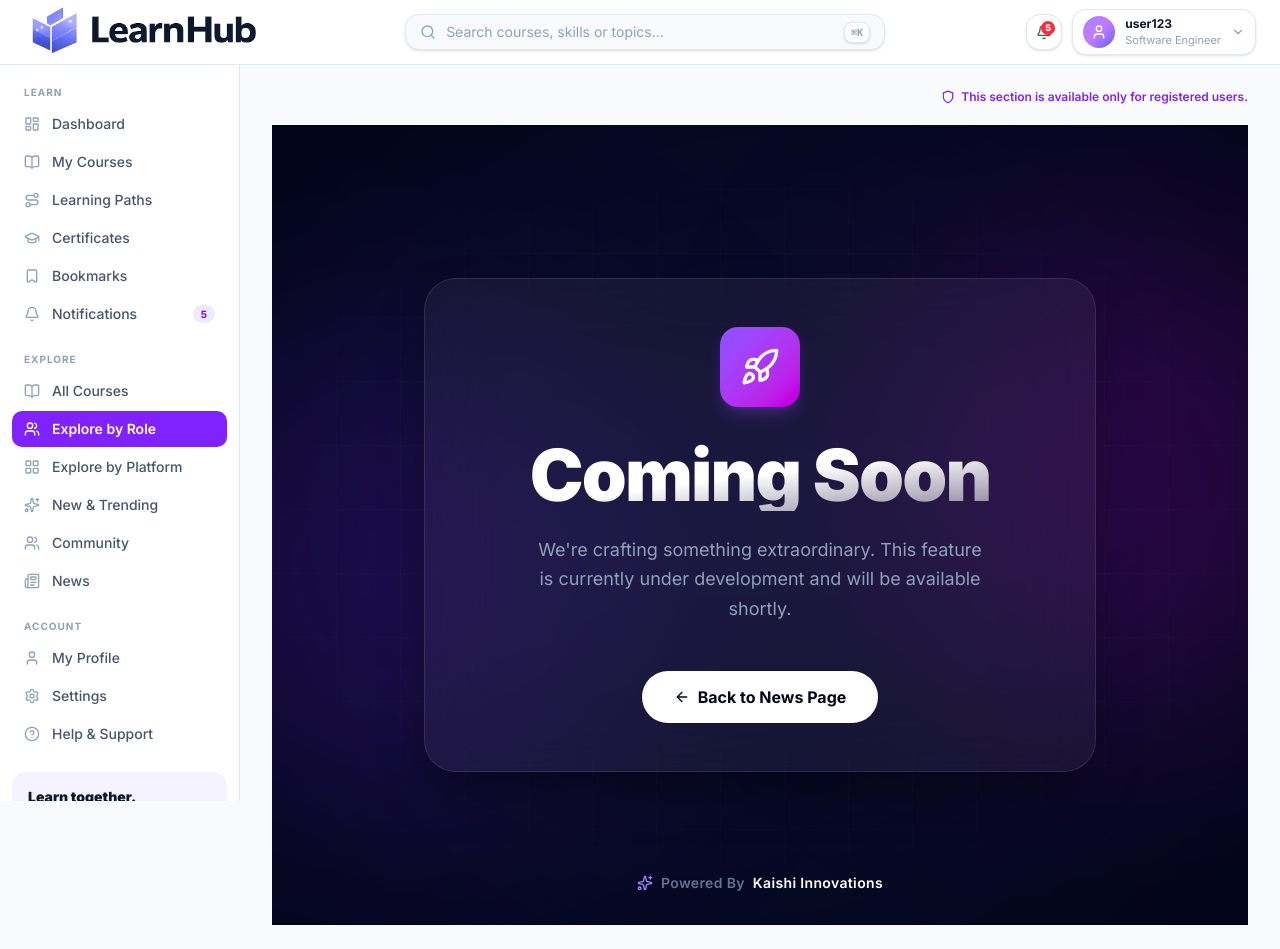
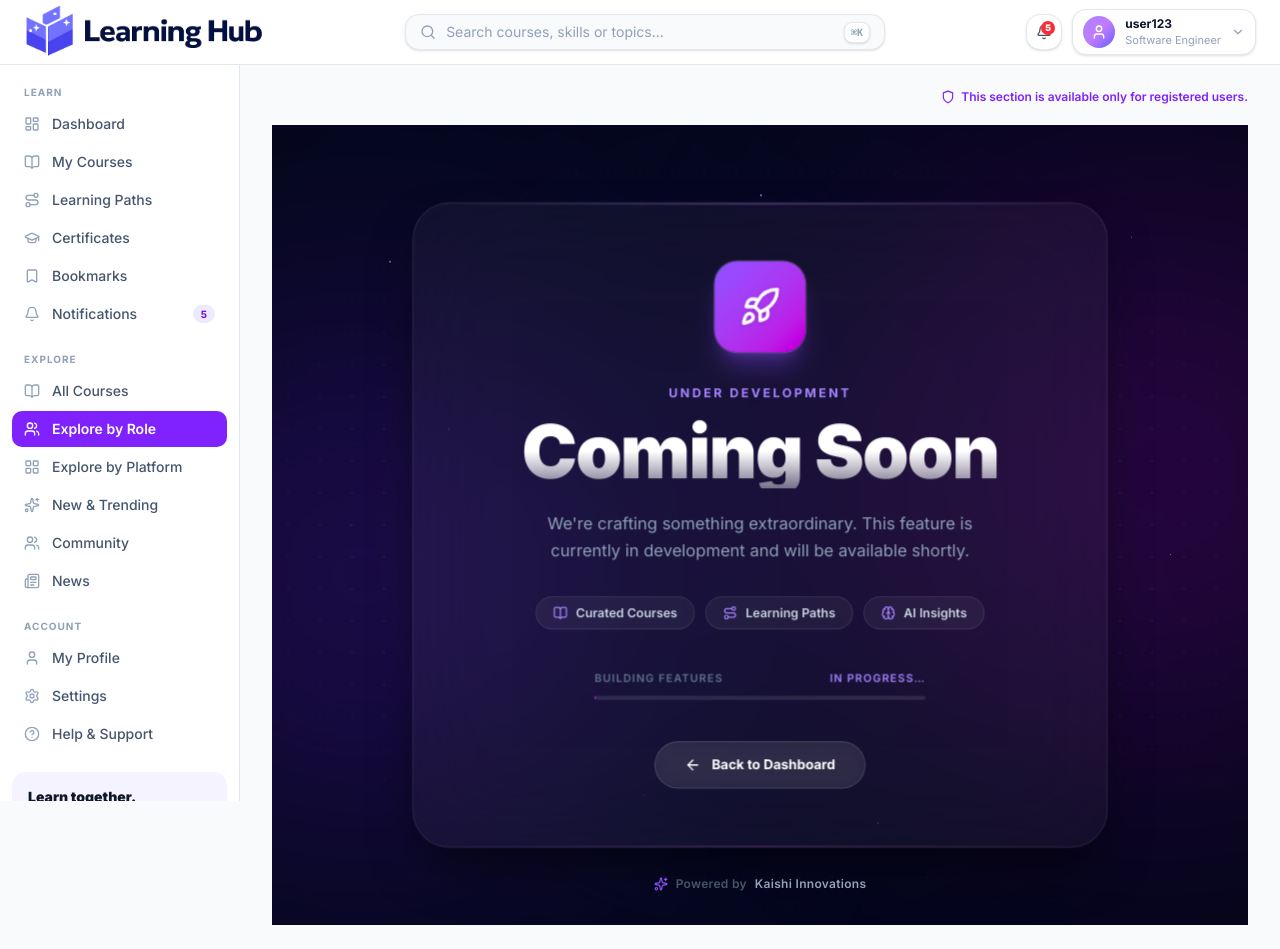
Before and after one commit to Senuja2001/learninghub, a Next.js app in the folder learninghub/: page /roles in a window 1280 px wide. Built offline with nearby package versions, Linux system fonts and the light colour scheme.

Commit message:
feat(ComingSoon): enhance component with animated particles and feature chips feat(LoadingScreen): improve loading animation and progress bar functionality fix(HomeNavbar): correct branding text from "LearnHub" to "Learning Hub"

```diff
--- a/learninghub/components/ComingSoon.tsx
+++ b/learninghub/components/ComingSoon.tsx
@@ -1,120 +1,269 @@
 "use client";
 
 import Link from "next/link";
-import { motion, useMotionTemplate, useMotionValue, useSpring } from "framer-motion";
-import { ArrowLeft, Rocket, Sparkles } from "lucide-react";
-import { MouseEvent } from "react";
+import {
+  motion,
+  useMotionTemplate,
+  useMotionValue,
+  useSpring,
+  useAnimate,
+  stagger,
+} from "framer-motion";
+import {
+  ArrowLeft,
+  Rocket,
+  BookOpen,
+  Route,
+  Brain,
+  Sparkles,
+} from "lucide-react";
+import { MouseEvent, useEffect } from "react";
 
-export default function ComingSoon() {
-  /* ─── 3D Hover Effect State ────────────────────────────── */
+/* ─── Floating particle data (static, no runtime randomness for SSR safety) ─── */
+const PARTICLES = [
+  { x: "12%",  y: "18%", size: 2,   delay: 0,    dur: 4.2 },
+  { x: "88%",  y: "14%", size: 1.5, delay: 0.8,  dur: 5.1 },
+  { x: "25%",  y: "72%", size: 2.5, delay: 1.4,  dur: 3.8 },
+  { x: "70%",  y: "68%", size: 1.5, delay: 0.3,  dur: 4.7 },
+  { x: "50%",  y: "10%", size: 2,   delay: 2.1,  dur: 5.5 },
+  { x: "8%",   y: "50%", size: 1,   delay: 1.7,  dur: 4.0 },
+  { x: "92%",  y: "55%", size: 1,   delay: 0.6,  dur: 3.5 },
+  { x: "38%",  y: "85%", size: 2,   delay: 2.5,  dur: 4.9 },
+  { x: "62%",  y: "88%", size: 1.5, delay: 1.1,  dur: 6.0 },
+  { x: "78%",  y: "32%", size: 1,   delay: 3.0,  dur: 4.3 },
+  { x: "18%",  y: "38%", size: 2.5, delay: 0.4,  dur: 5.8 },
+  { x: "55%",  y: "28%", size: 1,   delay: 1.9,  dur: 3.6 },
+];
+
+/* ─── Feature chips shown below the heading ─────────────────────────────────── */
+const FEATURES = [
+  { icon: BookOpen, label: "Curated Courses"  },
+  { icon: Route,    label: "Learning Paths"   },
+  { icon: Brain,    label: "AI Insights"      },
+];
+
+/* ─── Props ─────────────────────────────────────────────────────────────────── */
+interface ComingSoonProps {
+  /** Override the back-navigation destination. Defaults to "/dashboard". */
+  backHref?:  string;
+  /** Override the back-navigation label. Defaults to "Back to Dashboard". */
+  backLabel?: string;
+  /** Feature name shown in the subtitle, e.g. "Bookmarks". */
+  feature?:   string;
+}
+
+/* ═══════════════════════════════════════════════════════════════════════════════
+   Component
+═══════════════════════════════════════════════════════════════════════════════ */
+export default function ComingSoon({
+  backHref  = "/dashboard",
+  backLabel = "Back to Dashboard",
+  feature,
+}: ComingSoonProps) {
+
+  /* ── Cursor-tracked glow ───────────────────────────────────────────────── */
   const mouseX = useMotionValue(0);
   const mouseY = useMotionValue(0);
+  const rotateX = useSpring(useMotionValue(0), { damping: 25, stiffness: 180 });
+  const rotateY = useSpring(useMotionValue(0), { damping: 25, stiffness: 180 });
+  const bgGlow  = useMotionTemplate`radial-gradient(500px circle at ${mouseX}px ${mouseY}px, rgba(139,92,246,0.12), transparent 70%)`;
 
-  const rotateX = useSpring(useMotionValue(0), { damping: 30, stiffness: 200 });
-  const rotateY = useSpring(useMotionValue(0), { damping: 30, stiffness: 200 });
+  function onMouseMove(e: MouseEvent<HTMLDivElement>) {
+    const r = e.currentTarget.getBoundingClientRect();
+    mouseX.set(e.clientX - r.left);
+    mouseY.set(e.clientY - r.top);
+    rotateX.set(((e.clientY - r.top  - r.height / 2) / (r.height / 2)) * -8);
+    rotateY.set(((e.clientX - r.left - r.width  / 2) / (r.width  / 2)) *  8);
+  }
+  function onMouseLeave() { rotateX.set(0); rotateY.set(0); }
 
-  function handleMouseMove(e: MouseEvent<HTMLDivElement>) {
-    const rect = e.currentTarget.getBoundingClientRect();
-    const x = e.clientX - rect.left;
-    const y = e.clientY - rect.top;
-
-    // For glowing background
-    mouseX.set(x);
-    mouseY.set(y);
-
-    // For 3D tilt (rotate from -10 to +10 degrees)
-    const centerX = rect.width / 2;
-    const centerY = rect.height / 2;
-    rotateX.set(((y - centerY) / centerY) * -10);
-    rotateY.set(((x - centerX) / centerX) * 10);
-  }
-
-  function handleMouseLeave() {
-    rotateX.set(0);
-    rotateY.set(0);
-  }
-
-  const backgroundGlow = useMotionTemplate`radial-gradient(400px circle at ${mouseX}px ${mouseY}px, rgba(124, 58, 237, 0.15), transparent 80%)`;
+  /* ── Staggered text entrance ──────────────────────────────────────────── */
+  const [scope, animate] = useAnimate();
+  useEffect(() => {
+    animate(
+      "[data-stagger]",
+      { opacity: [0, 1], y: [18, 0] },
+      { delay: stagger(0.1, { startDelay: 0.45 }), duration: 0.55, ease: [0.16, 1, 0.3, 1] },
+    );
+  }, [animate]);
 
   return (
-    <div className="relative flex min-h-screen flex-col items-center justify-center overflow-hidden bg-slate-950 px-6 py-12 font-sans selection:bg-violet-500/30">
-      {/* ── Background Orbs ────────────────────────────── */}
-      <div className="pointer-events-none absolute inset-0 flex items-center justify-center overflow-hidden">
-        <div className="absolute top-1/4 -left-32 h-125 w-125 rounded-full bg-violet-600/20 blur-[120px]" />
-        <div className="absolute -right-32 bottom-1/4 h-125 w-125 rounded-full bg-fuchsia-600/20 blur-[120px]" />
-        <div className="absolute top-1/2 left-1/2 h-200 w-200 -translate-x-1/2 -translate-y-1/2 rounded-full bg-indigo-900/20 blur-[150px]" />
+    <div
+      ref={scope}
+      className="relative flex min-h-screen flex-col items-center justify-center overflow-hidden bg-slate-950 px-6 py-16 font-sans selection:bg-violet-500/30"
+    >
+
+      {/* ── Background orbs (animated) ─────────────────────────────────── */}
+      <div className="pointer-events-none absolute inset-0 overflow-hidden">
+        <motion.div
+          animate={{ scale: [1, 1.12, 1], opacity: [0.18, 0.28, 0.18] }}
+          transition={{ duration: 8, repeat: Infinity, ease: "easeInOut" }}
+          className="absolute -left-40 top-1/4 h-[500px] w-[500px] rounded-full bg-violet-600 blur-[130px]"
+        />
+        <motion.div
+          animate={{ scale: [1, 1.1, 1], opacity: [0.15, 0.25, 0.15] }}
+          transition={{ duration: 10, repeat: Infinity, ease: "easeInOut", delay: 2 }}
+          className="absolute -right-40 bottom-1/4 h-[500px] w-[500px] rounded-full bg-fuchsia-600 blur-[130px]"
+        />
+        <motion.div
+          animate={{ scale: [1, 1.08, 1], opacity: [0.08, 0.14, 0.08] }}
+          transition={{ duration: 12, repeat: Infinity, ease: "easeInOut", delay: 4 }}
+          className="absolute left-1/2 top-1/2 h-[700px] w-[700px] -translate-x-1/2 -translate-y-1/2 rounded-full bg-indigo-800 blur-[150px]"
+        />
       </div>
 
-      {/* ── Grid Pattern ───────────────────────────────── */}
-      <div className="pointer-events-none absolute inset-0 bg-[linear-gradient(rgba(255,255,255,0.02)_1px,transparent_1px),linear-gradient(90deg,rgba(255,255,255,0.02)_1px,transparent_1px)] mask-[radial-gradient(ellipse_60%_50%_at_50%_50%,#000_70%,transparent_100%)] bg-size-[4rem_4rem]" />
+      {/* ── Dot-grid overlay ──────────────────────────────────────────────── */}
+      <div
+        className="pointer-events-none absolute inset-0"
+        style={{
+          backgroundImage:
+            "radial-gradient(rgba(255,255,255,0.06) 1px, transparent 1px)",
+          backgroundSize: "32px 32px",
+          WebkitMaskImage:
+            "radial-gradient(ellipse 70% 60% at 50% 50%, black 50%, transparent 100%)",
+          maskImage:
+            "radial-gradient(ellipse 70% 60% at 50% 50%, black 50%, transparent 100%)",
+        }}
+      />
 
-      {/* ── Main 3D Card ───────────────────────────────── */}
+      {/* ── Floating star particles ──────────────────────────────────────── */}
+      <div className="pointer-events-none absolute inset-0 overflow-hidden">
+        {PARTICLES.map((p, i) => (
+          <motion.span
+            key={i}
+            animate={{ y: [0, -12, 0], opacity: [0.25, 0.7, 0.25] }}
+            transition={{ duration: p.dur, repeat: Infinity, ease: "easeInOut", delay: p.delay }}
+            style={{ left: p.x, top: p.y, width: p.size, height: p.size }}
+            className="absolute rounded-full bg-violet-300"
+          />
+        ))}
+      </div>
+
+      {/* ── 3-D tilt card ─────────────────────────────────────────────────── */}
       <motion.div
-        onMouseMove={handleMouseMove}
-        onMouseLeave={handleMouseLeave}
+        onMouseMove={onMouseMove}
+        onMouseLeave={onMouseLeave}
         style={{ rotateX, rotateY, transformStyle: "preserve-3d" }}
-        initial={{ opacity: 0, scale: 0.9, y: 20 }}
-        animate={{ opacity: 1, scale: 1, y: 0 }}
-        transition={{ duration: 0.8, ease: [0.16, 1, 0.3, 1] }}
-        className="group perspective-1000 relative z-10 w-full max-w-2xl"
+        initial={{ opacity: 0, scale: 0.88, y: 28 }}
+        animate={{ opacity: 1, scale: 1,    y: 0  }}
+        transition={{ duration: 0.9, ease: [0.16, 1, 0.3, 1] }}
+        className="group perspective-[1200px] relative z-10 w-full max-w-2xl"
       >
-        {/* Glow effect on hover */}
+        {/* Cursor-tracked glow */}
         <motion.div
-          className="pointer-events-none absolute inset-0 -z-10 rounded-[32px] opacity-0 transition-opacity duration-500 group-hover:opacity-100"
-          style={{ background: backgroundGlow }}
+          className="pointer-events-none absolute inset-0 -z-10 rounded-[36px] opacity-0 transition-opacity duration-500 group-hover:opacity-100"
+          style={{ background: bgGlow }}
         />
 
         <div
           style={{ transform: "translateZ(40px)" }}
-          className="relative overflow-hidden rounded-[32px] border border-white/10 bg-white/5 p-12 text-center shadow-2xl shadow-black/50 backdrop-blur-2xl"
+          className="relative overflow-hidden rounded-[36px] border border-white/10 bg-white/[0.04] p-10 text-center shadow-2xl shadow-black/60 backdrop-blur-2xl sm:p-14"
         >
-          {/* Top highlight */}
-          <div className="absolute inset-x-0 -top-px h-px bg-linear-to-r from-transparent via-violet-400/50 to-transparent" />
+          {/* Top shimmer line */}
+          <div className="absolute inset-x-0 top-0 h-px bg-gradient-to-r from-transparent via-violet-400/60 to-transparent" />
+          {/* Bottom shimmer line */}
+          <div className="absolute inset-x-0 bottom-0 h-px bg-gradient-to-r from-transparent via-fuchsia-400/30 to-transparent" />
 
-          {/* Icon */}
+          {/* ── Icon ──────────────────────────────────────────────────────── */}
           <motion.div
-            initial={{ scale: 0 }}
-            animate={{ scale: 1 }}
-            transition={{ type: "spring", delay: 0.2, bounce: 0.5 }}
-            className="mx-auto mb-8 grid size-20 place-items-center rounded-2xl bg-linear-to-br from-violet-500 to-fuchsia-600 shadow-lg shadow-violet-500/25"
+            initial={{ scale: 0, rotate: -20 }}
+            animate={{ scale: 1, rotate: 0   }}
+            transition={{ type: "spring", delay: 0.25, bounce: 0.45 }}
+            style={{ transform: "translateZ(60px)" }}
+            className="mx-auto mb-8 grid size-[88px] place-items-center rounded-3xl bg-gradient-to-br from-violet-500 to-fuchsia-600 shadow-xl shadow-violet-500/30 ring-1 ring-white/20"
           >
-            <Rocket className="size-10 text-white" />
+            <Rocket className="size-10 text-white drop-shadow" />
           </motion.div>
 
-          {/* Text */}
-          <div style={{ transform: "translateZ(60px)" }}>
-            <h1 className="bg-linear-to-br from-white via-white to-white/40 bg-clip-text text-5xl font-black tracking-tight text-transparent sm:text-7xl">
+          {/* ── Heading ────────────────────────────────────────────────────── */}
+          <div style={{ transform: "translateZ(50px)" }}>
+            <p
+              data-stagger
+              className="mb-3 text-xs font-bold uppercase tracking-[0.2em] text-violet-400 opacity-0"
+            >
+              {feature ? `${feature} —` : ""} Under Development
+            </p>
+
+            <h1
+              data-stagger
+              className="bg-gradient-to-b from-white via-white to-white/40 bg-clip-text text-5xl font-black tracking-tight text-transparent opacity-0 sm:text-7xl"
+            >
               Coming Soon
             </h1>
-            <p className="mx-auto mt-6 max-w-md text-base leading-relaxed text-slate-400 sm:text-lg">
-              We&apos;re crafting something extraordinary. This feature is currently under
-              development and will be available shortly.
+
+            <p
+              data-stagger
+              className="mx-auto mt-5 max-w-md text-[15px] leading-relaxed text-slate-400 opacity-0 sm:text-base"
+            >
+              We&apos;re crafting something extraordinary. This feature is currently
+              in development and will be available shortly.
             </p>
+
+            {/* ── Feature chips ─────────────────────────────────────────── */}
+            <div
+              data-stagger
+              className="mt-8 flex flex-wrap items-center justify-center gap-2.5 opacity-0"
+            >
+              {FEATURES.map(({ icon: Icon, label }) => (
+                <div
+                  key={label}
+                  className="flex items-center gap-2 rounded-full border border-white/10 bg-white/5 px-4 py-1.5 text-[12px] font-semibold text-slate-300"
+                >
+                  <Icon className="size-3.5 text-violet-400" />
+                  {label}
+                </div>
+              ))}
+            </div>
           </div>
 
-          {/* Action */}
-          <div className="mt-12 flex justify-center" style={{ transform: "translateZ(30px)" }}>
+          {/* ── Progress bar (indeterminate shimmer) ───────────────────── */}
+          <motion.div
+            data-stagger
+            style={{ transform: "translateZ(30px)" }}
+            className="mx-auto mt-10 max-w-xs opacity-0"
+          >
+            <div className="mb-2 flex justify-between text-[10.5px] font-semibold uppercase tracking-widest text-slate-500">
+              <span>Building features</span>
+              <span className="text-violet-400">In progress…</span>
+            </div>
+            <div className="h-1 w-full overflow-hidden rounded-full bg-white/10">
+              <motion.div
+                animate={{ x: ["-100%", "100%"] }}
+                transition={{ duration: 1.8, repeat: Infinity, ease: "easeInOut" }}
+                className="h-full w-1/2 rounded-full bg-gradient-to-r from-transparent via-violet-500 to-fuchsia-500"
+              />
+            </div>
+          </motion.div>
+
+          {/* ── CTA Button ──────────────────────────────────────────────── */}
+          <motion.div
+            data-stagger
+            style={{ transform: "translateZ(30px)" }}
+            className="mt-10 flex justify-center opacity-0"
+          >
             <Link
-              href="/news"
-              className="group/btn relative inline-flex items-center gap-2 overflow-hidden rounded-full bg-white px-8 py-3.5 font-bold text-slate-950 transition-transform hover:scale-105 active:scale-95"
+              href={backHref}
+              className="group/btn relative inline-flex items-center gap-2.5 overflow-hidden rounded-full border border-white/15 bg-white/8 px-7 py-3 text-[13px] font-bold text-white backdrop-blur-sm transition-all duration-300 hover:border-violet-400/50 hover:bg-white/12 hover:shadow-lg hover:shadow-violet-500/20 active:scale-95"
             >
-              <div className="absolute inset-0 bg-linear-to-r from-violet-200 to-fuchsia-200 opacity-0 transition-opacity duration-300 group-hover/btn:opacity-100" />
-              <ArrowLeft className="relative z-10 size-4 transition-transform group-hover/btn:-translate-x-1" />
-              <span className="relative z-10">Back to News Page</span>
+              {/* Hover fill */}
+              <span className="absolute inset-0 -z-10 bg-gradient-to-r from-violet-600/20 to-fuchsia-600/20 opacity-0 transition-opacity duration-300 group-hover/btn:opacity-100" />
+              <ArrowLeft className="size-4 transition-transform duration-200 group-hover/btn:-translate-x-1" />
+              {backLabel}
             </Link>
-          </div>
+          </motion.div>
         </div>
       </motion.div>
 
-      {/* ── Branding Footer ────────────────────────────── */}
+      {/* ── Branding footer ─────────────────────────────────────────────────── */}
       <motion.div
         initial={{ opacity: 0 }}
         animate={{ opacity: 1 }}
-        transition={{ delay: 0.6, duration: 1 }}
-        className="absolute bottom-8 z-10 flex items-center gap-2 text-sm font-semibold tracking-wide text-slate-500"
+        transition={{ delay: 1.1, duration: 0.8 }}
+        className="absolute bottom-8 z-10 flex items-center gap-2 text-[12px] font-semibold tracking-wide text-slate-600"
       >
-        <Sparkles className="size-4 text-violet-400" />
-        Powered By <span className="text-white">Kaishi Innovations</span>
+        <Sparkles className="size-3.5 text-violet-500" />
+        Powered by{" "}
+        <span className="text-slate-400">Kaishi Innovations</span>
       </motion.div>
     </div>
   );
--- a/learninghub/components/layout/HomeNavbar.tsx
+++ b/learninghub/components/layout/HomeNavbar.tsx
@@ -35,7 +35,7 @@ export function HomeNavbar() {
           <div className="flex h-8 w-8 items-center justify-center rounded-lg bg-linear-to-br from-blue-500 to-violet-600">
             <BookOpen className="h-4 w-4 text-white" />
           </div>
-          <span className="text-[17px] font-bold text-slate-900">LearnHub</span>
+          <span className="text-[17px] font-bold text-slate-900">Learning Hub</span>
         </Link>
 
         {/* Desktop Nav */}
```
Also changed, not shown: learninghub/components/LoadingScreen.tsx (+97 -43 lines), learninghub/public/kaishi-logo.png.
